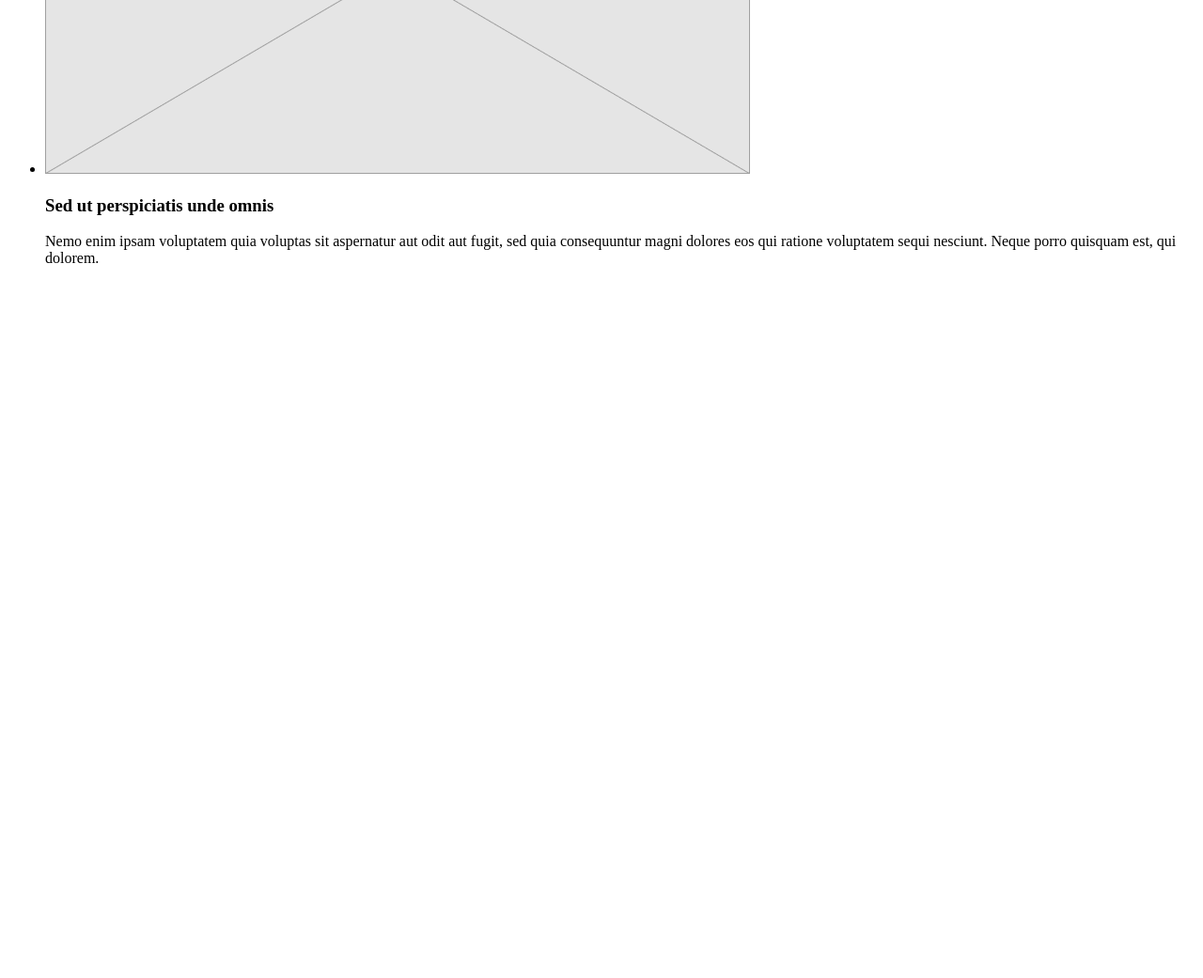
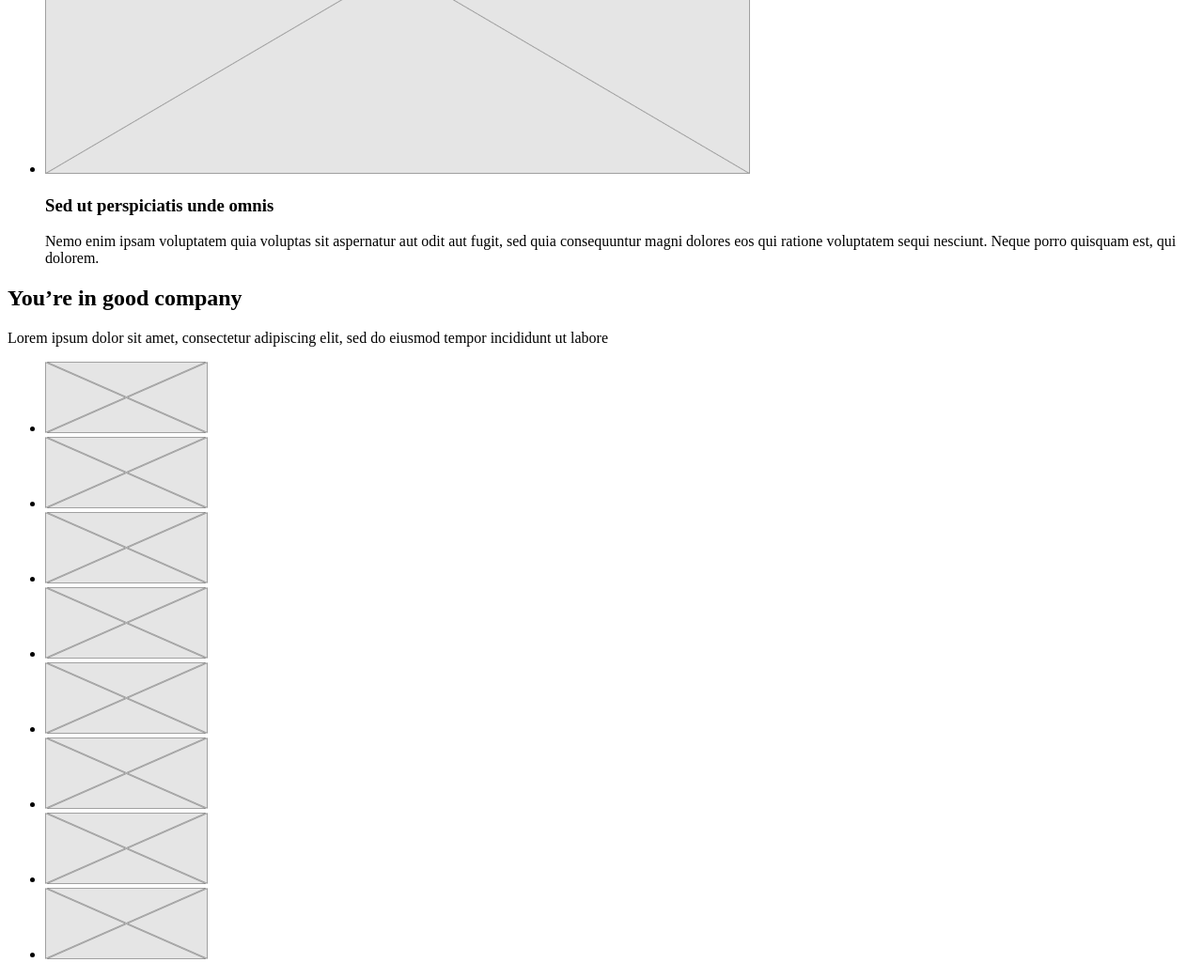
Before and after one commit to Heliuta/maket-repeta, a plain HTML site: page index.html in a window 1280 px wide. Shown: the part 1649-2690 px from the top of the page at 94% size. Before the commit the page ends 1949 px from the top, so only its background shows below. Drawn offline with Linux system fonts and the light colour scheme.

Commit message:
Добавляет секцию "Отзывы"

```diff
--- a/index.html
+++ b/index.html
@@ -95,7 +95,50 @@
 
         <!-- Отзывы -->
         <section>
-
+            <h2>You’re in good company</h2>
+            <p>Lorem ipsum dolor sit amet, consectetur adipiscing elit, sed do eiusmod tempor incididunt ut labore</p>
+            <ul>
+                <li>
+                    <a href="">
+                        <img src="./img/Rectangle.svg" alt="Логотип компании" >
+                    </a>
+                </li>
+                <li>
+                    <a href="">
+                        <img src="./img/Rectangle.svg" alt="Логотип компании" >
+                    </a>
+                </li>
+                <li>
+                    <a href="">
+                        <img src="./img/Rectangle.svg" alt="Логотип компании" >
+                    </a>
+                </li>
+                <li>
+                    <a href="">
+                        <img src="./img/Rectangle.svg" alt="Логотип компании" >
+                    </a>
+                </li>
+                <li>
+                    <a href="">
+                        <img src="./img/Rectangle.svg" alt="Логотип компании" >
+                    </a>
+                </li>
+                <li>
+                    <a href="">
+                        <img src="./img/Rectangle.svg" alt="Логотип компании" >
+                    </a>
+                </li>
+                <li>
+                    <a href="">
+                        <img src="./img/Rectangle.svg" alt="Логотип компании" >
+                    </a>
+                </li>
+                <li>
+                    <a href="">
+                        <img src="./img/Rectangle.svg" alt="Логотип компании" >
+                    </a>
+                </li>
+            </ul>
         </section>
 
 
```
